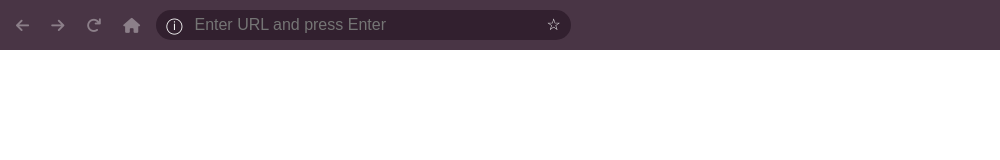
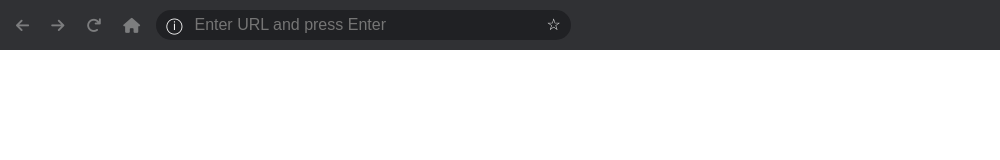
Before and after one commit to isaemi/stormhacks2024, an Electron app: page browser/index.html in a window 1000 px wide. Drawn offline with Linux system fonts and the light colour scheme.

Commit message:
Color theme change

```diff
--- a/browser/index.html
+++ b/browser/index.html
@@ -11,14 +11,14 @@
     }
 
     #toolbar {
-      background-color: #493545;
+      background-color: #303134;
       padding: 10px;
       display: flex;
       align-items: center;
     }
 
     #toolbar button {
-      background-color: #493545;
+      background-color: #303134;
       color: #ffffff5e;
       border: none;
       margin-right: 10px;
@@ -28,7 +28,7 @@
     }
 
     #toolbar button:hover {
-      background-color: #5C4A58;
+      background-color: #202124;
     }
 
     #toolbar button:focus {
@@ -36,7 +36,7 @@
     }
 
     #address button{
-      background: #32202F;
+      background: #202124;
       border: 2px solid white;
     }
 
@@ -58,7 +58,7 @@
     }
     .address{
       color: white;
-      background-color: #32202F;
+      background-color: #202124;
       padding: 5px 10px;
       border-radius: 50px;
     }
```
